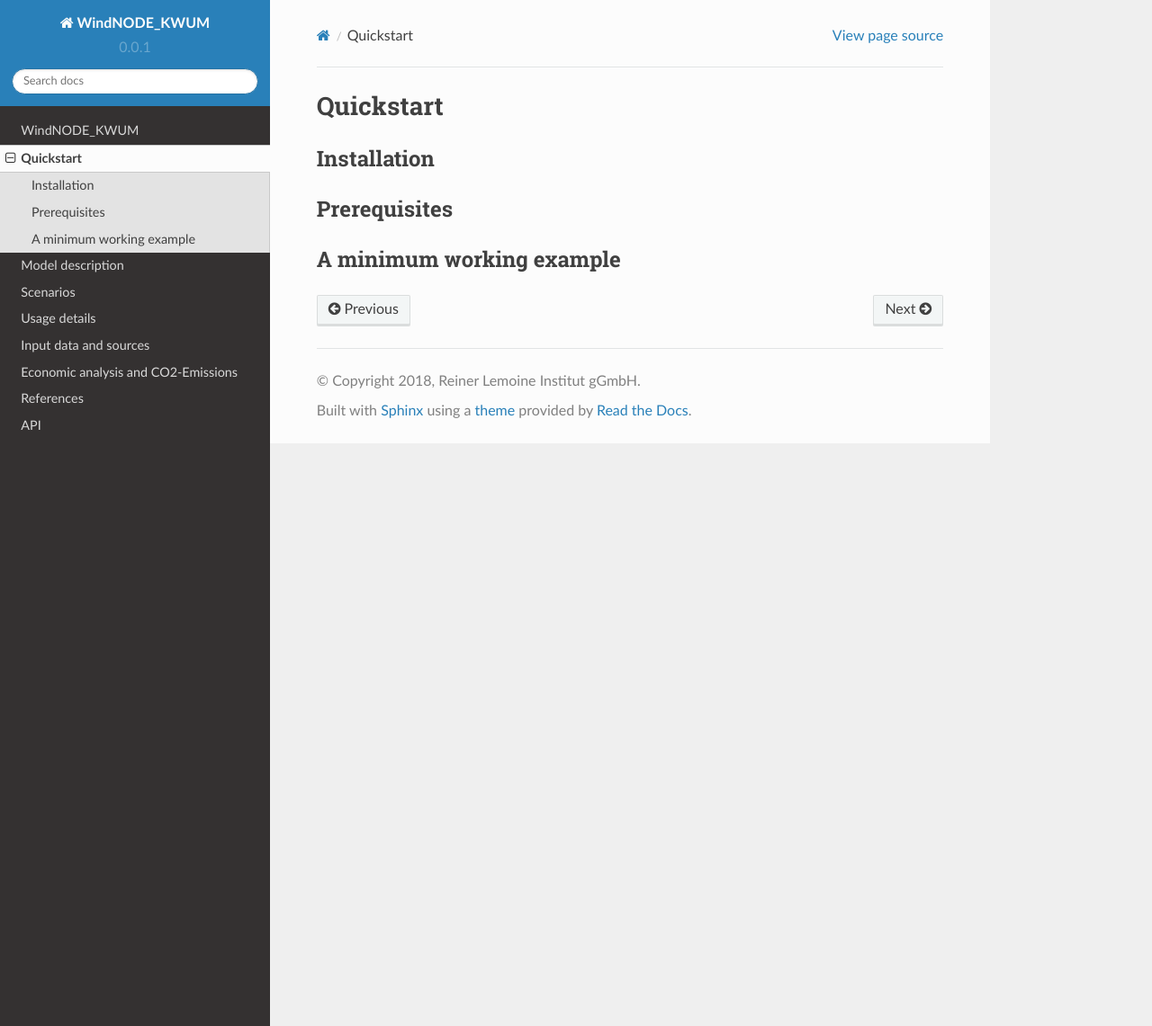
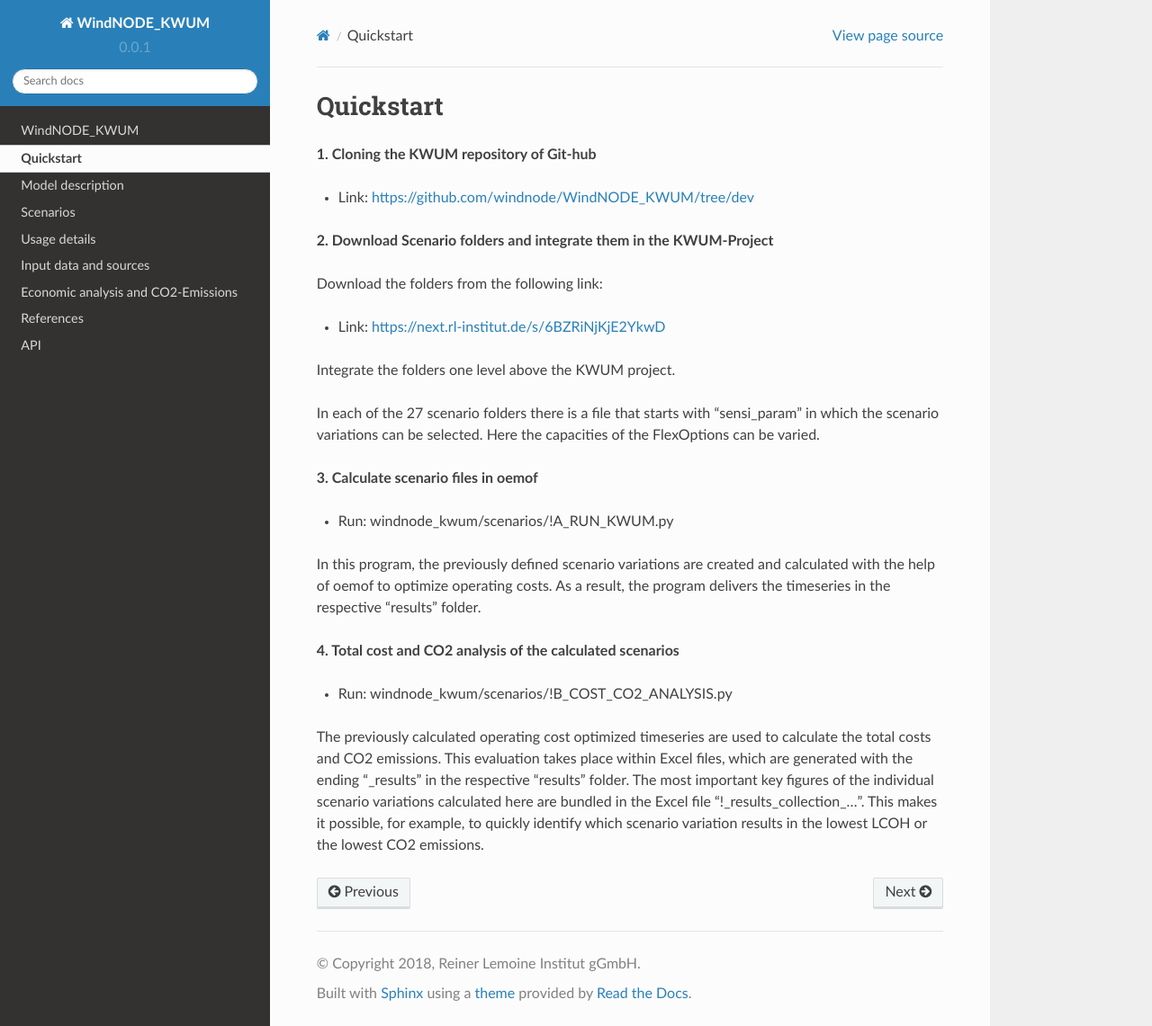
Before and after one commit to windnode/WindNODE_KWUM, a Sphinx documentation site: the page built from doc/quickstart.rst, in a window 1280 px wide and 1141 px high. Shown: the whole window at 90% size. Built offline with Sphinx 7.4.7 and the Read the Docs theme 2.0.0, drawn with Linux system fonts in a browser that asks for light colours; formulas are drawn with MathJax 3.

Commit message:
added chapter "quickstart"

```diff
--- a/doc/quickstart.rst
+++ b/doc/quickstart.rst
@@ -3,13 +3,29 @@
 Quickstart
 ==========
 
-Installation
-------------
+**1. Cloning the KWUM repository of Git-hub**
 
+- Link: https://github.com/windnode/WindNODE_KWUM/tree/dev
 
-Prerequisites
--------------
+**2. Download Scenario folders and integrate them in the KWUM-Project**
 
+Download the folders from the following link:
 
-A minimum working example
--------------------------
+- Link: https://next.rl-institut.de/s/6BZRiNjKjE2YkwD
+
+Integrate the folders one level above the KWUM project.
+
+In each of the 27 scenario folders there is a file that starts with "sensi_param" in which the scenario variations can be selected. Here the capacities of the FlexOptions can be varied.
+
+**3. Calculate scenario files in oemof**
+
+- Run: windnode_kwum/scenarios/!A_RUN_KWUM.py
+
+In this program, the previously defined scenario variations are created and calculated with the help of oemof to optimize operating costs. As a result, the program delivers the timeseries in the respective "results" folder.
+
+**4. Total cost and CO2 analysis of the calculated scenarios**
+
+- Run: windnode_kwum/scenarios/!B_COST_CO2_ANALYSIS.py
+
+The previously calculated operating cost optimized timeseries are used to calculate the total costs and CO2 emissions. This evaluation takes place within Excel files, which are generated with the ending "_results" in the respective "results" folder.
+The most important key figures of the individual scenario variations calculated here are bundled in the Excel file "!_results_collection_...". This makes it possible, for example, to quickly identify which scenario variation results in the lowest LCOH or the lowest CO2 emissions.
```
